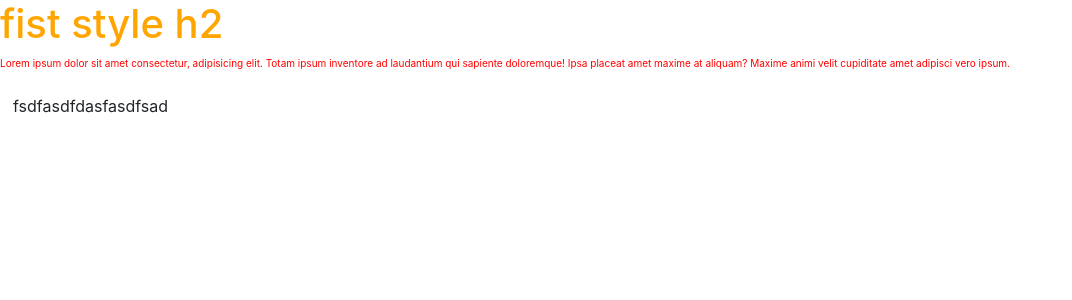
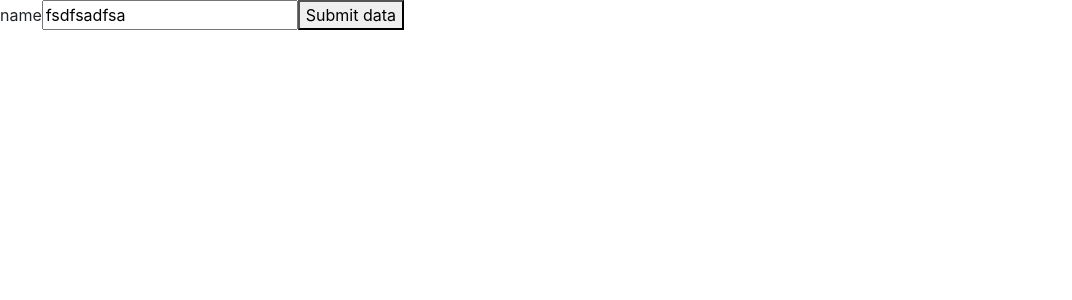
Before and after one commit to VickyNandaPeddi/reactjsdemo, a React (Create React App) app: page / in a window 1280 px wide. Shown: the top 300 px of the page, without its empty margins (0-1072 px from the left). Built offline with nearby package versions, Linux system fonts and the light colour scheme.

Commit message:
form submit and value grabbing

```diff
--- a/src/App.js
+++ b/src/App.js
@@ -1,13 +1,9 @@
-import Counter from "./Component/Counter";
-import ParentComponent from "./Component/ParentComponent";
-import TEstStylingCss from "./Component/TEstStylingCss";
-import TestEventClassClick from "./Component/TestEventClassClick";
-import TestEventHandeler from "./Component/TestEventHandeler";
+import FormsDAta from "./Component/FormsDAta";
 
 function App() {
   return (
     <div>
-      <TEstStylingCss primary={true}></TEstStylingCss>
+      <FormsDAta></FormsDAta>
     </div>
   );
 }
--- /dev/null
+++ b/src/Component/FormsDAta.jsx
@@ -0,0 +1,41 @@
+import React, { PureComponent } from "react";
+
+class FormsDAta extends PureComponent {
+  constructor(props) {
+    super(props);
+
+    this.state = {
+      name: "fsdfsadfsa",
+      number: 0,
+    };
+  }
+
+  handleChange = (event) => {
+    this.setState({
+      name: event.target.value,
+    });
+  };
+  handleSubmit = (event) => {
+    alert(this.state.name);
+  };
+  render() {
+    return (
+      <div>
+        <form className="textCenter" onSubmit={this.handleSubmit}>
+          <span>name</span>
+          <span>
+            <input
+              type="text"
+              value={this.state.name}
+              onChange={this.handleChange}
+            />
+          </span>
+
+          <button type="submit">Submit data</button>
+        </form>
+      </div>
+    );
+  }
+}
+
+export default FormsDAta;
```
